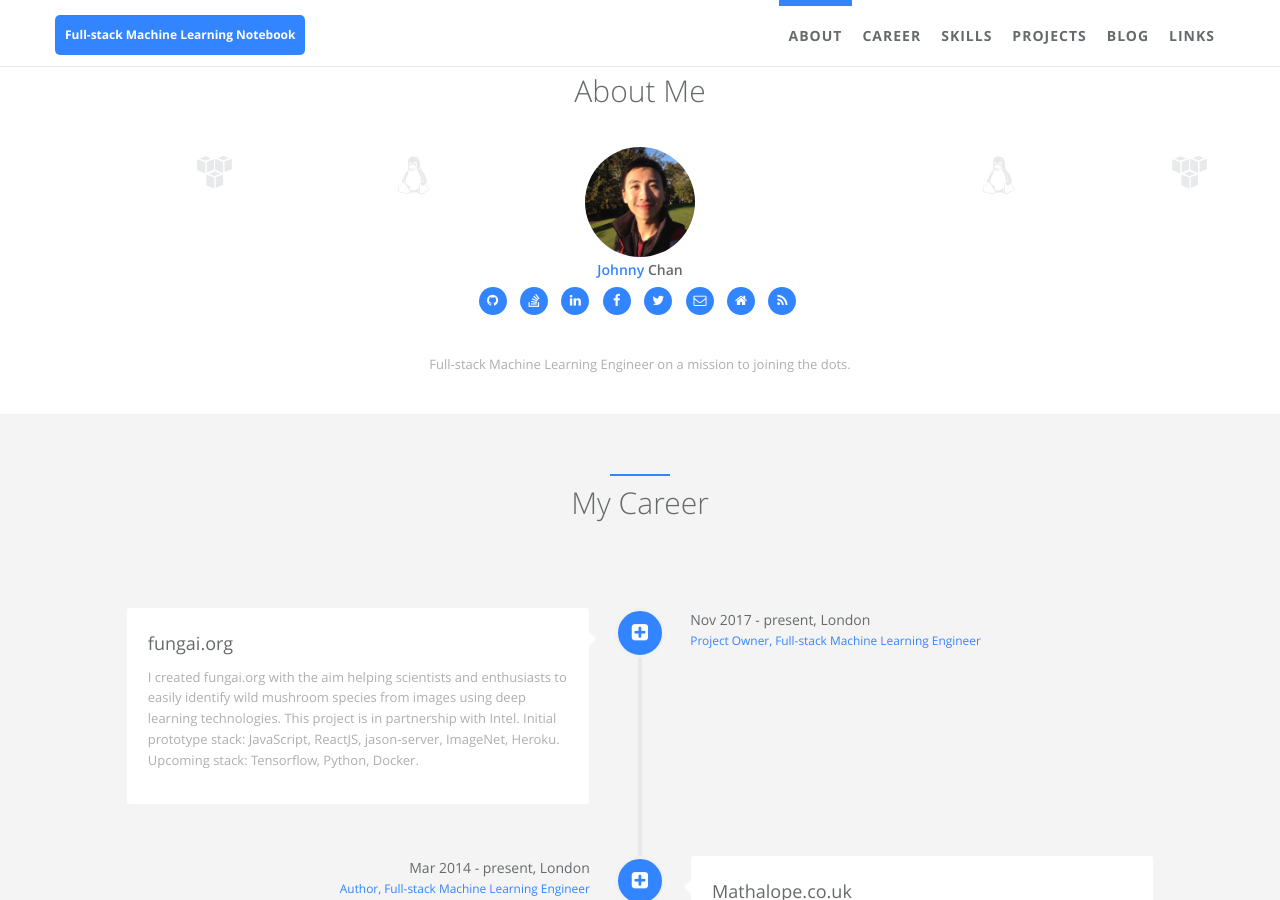
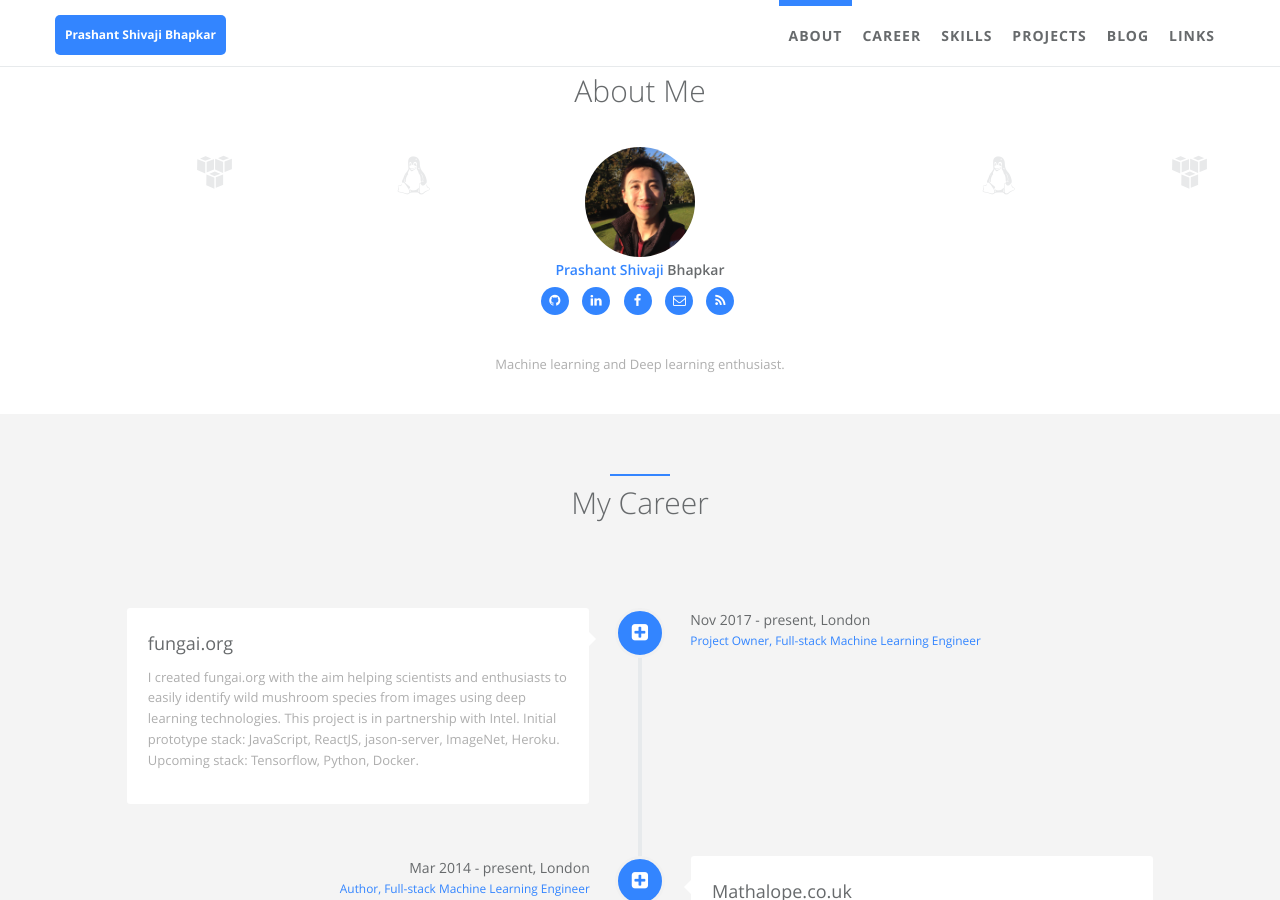
Before and after one commit to PrashantShivajiBhapkar/PrashantShivajiBBhapkar.github.io, a Jekyll site: the page built from index.html, in a window 1280 px wide and 900 px high, scrolled down 468 px. Built offline with Jekyll 4.4.1, drawn with Linux system fonts in a browser that asks for light colours; some of the changed text lies outside the part shown.

```diff
--- a/_config.yml
+++ b/_config.yml
@@ -1,30 +1,30 @@
 # Welcome to Jekyll!
 
 # Website settings
-title: Full-stack Machine Learning Notebook
+title: Prashant Shivaji Bhapkar
 description: Joining the dots between Machine Learning and Full-stack App Development
-keywords: ai, machine learning, deep learning, Full-stack, Jalpc, blog, Jekyll, github, gh-pages
+keywords: ai, machine learning, deep learning, Full-stack, Jalpc, github, gh-pages
 
 # option 1 - publish to http://127.0.0.1:4000/ or https://atlas7.github.io
 #baseurl: /   #comment this out entirely. (otherwise CSS issue)
-url: https://atlas7.github.io  # if you have suburl as homepage like '/homepage', please change it to '/homepage' and your repo's name should be 'homepage
+url: https://PrashantShivajiBhapkar.github.io  # if you have suburl as homepage like '/homepage', please change it to '/homepage' and your repo's name should be 'homepage
 img_path: /static/assets/img/blog  # /homepage/static/assets/img/blog
 
 
 # author -- index page "about me" section
 author:  # change following line to your infomation.
-  name: Johnny Chan  # Be used at blog posts' author.
-  first_name: Johnny  # Be used at index page about me section.
-  last_name: Chan  # Be used at index page about me section.
+  name: Prashant Shivaji Bhapkar  # Be used at blog posts' author.
+  first_name: Prashant Shivaji  # Be used at index page about me section.
+  last_name: Bhapkar  # Be used at index page about me section.
   avatar: /static/assets/img/landing/avatar.jpg  # upload your avatar at directory and edit it.
-  github_username: Atlas7  # Leave blank if you don't have now
-  linkedin_id: johnnycnchan # Leave blank if you don't have now
-  facebook_username: johnnychan0302  # Leave blank if you don't have now
-  twitter_username: jAtlas7  # Leave blank if you don't have now
-  stackoverflow_id: "4517234" # Leave blank if you don't have now
-  stackoverflow_name: atlas7  # Leave blank if you don't have now
-  home2_url: http://mathalope.co.uk # Leave blank if you don't have now
-  email: johnnychan0302@gmail.com  # Leave blank if you don't have now
+  github_username: PrashantShivajiBhapkar  # Leave blank if you don't have now
+  linkedin_id: prashant-shivaji-bhapkar-9b076623 # Leave blank if you don't have now
+  facebook_username: prashant.bhapkar.1  # Leave blank if you don't have now
+  twitter_username:   # Leave blank if you don't have now
+  stackoverflow_id:   # Leave blank if you don't have now "4517234"
+  stackoverflow_name:   # Leave blank if you don't have now
+  home2_url:  # Leave blank if you don't have now
+  email: prashantbhpkr@gmail.com  # Leave blank if you don't have now
   cv: # http://cv.jarrekk.com  # An online CV can be printed as PDF, leave blank if you don't have now
   # skill icons are on avatar's left and right side. Reference urls are http://fontawesome.io/ and http://fizzed.com/oss/font-mfizz
   skill_icon1:
@@ -33,16 +33,16 @@ author:  # change following line to your infomation.
   skill_icon2:
     - name: fa-linux
     - name: icon-apache
-  desc: Full-stack Machine Learning Engineer on a mission to joining the dots.  # Describe yourself.
+  desc: Machine learning and Deep learning enthusiast. # Describe yourself.
 
 # comment
 #disqus:  # if you wanna comment feature, go to https://disqus.com/ to get your configuration; if not, comment following two lines.
-#  name: jalpc
+  name: prashantshivajibhapkar-com
 
 # analytics
 #google analytics
 ga:  # if you wanna this feature, go to https://www.google.com/analytics/ to get your configuration; if not, comment following line.
-   id: UA-53715022-5
+   id: UA-111462392-1
 
 ## donation
 donation: off  # type 'on'/'off' to choice display donation button at post page or not
```
